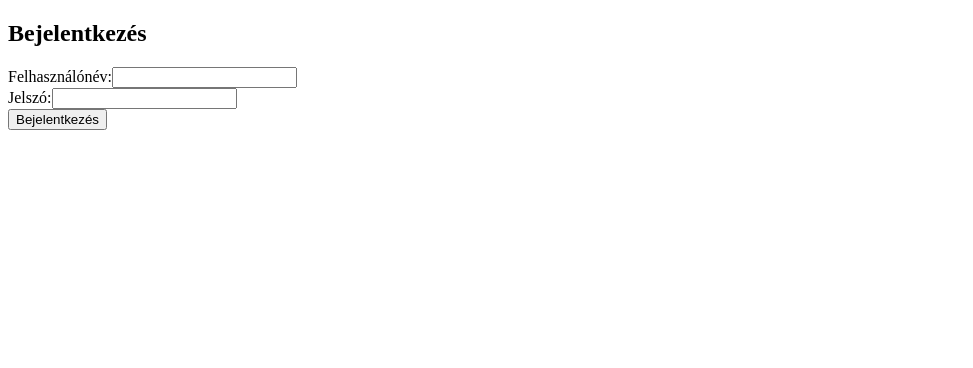
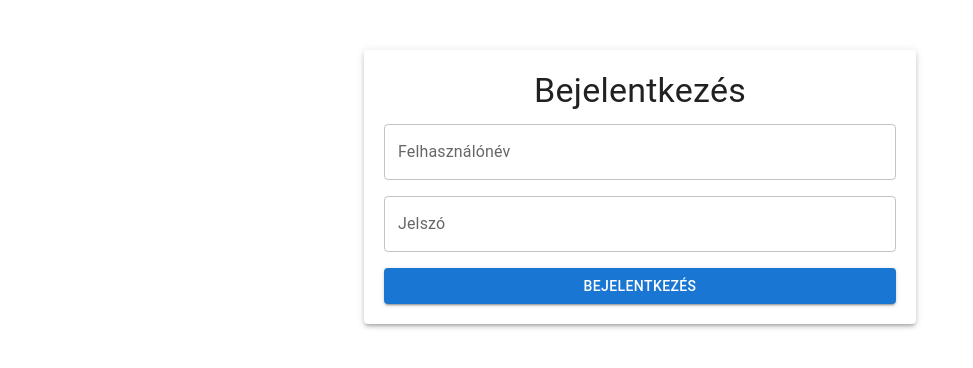
Before and after one commit to nagyp997/photo-gallery, a React (Create React App) app in the folder photo-gallery-frontend/: page / in a window 1280 px wide. Shown: the top 368 px of the page, without its empty margins (0-973 px from the left). Built offline with nearby package versions, Linux system fonts and the light colour scheme.

Commit message:
login page frontend development using Material UI

```diff
--- a/photo-gallery-frontend/package.json
+++ b/photo-gallery-frontend/package.json
@@ -3,6 +3,10 @@
   "version": "1.0.0",
   "private": true,
   "dependencies": {
+    "@emotion/react": "^11.14.0",
+    "@emotion/styled": "^11.14.0",
+    "@mui/icons-material": "^6.4.2",
+    "@mui/material": "^6.4.2",
     "axios": "^1.4.0",
     "react": "^18.2.0",
     "react-dom": "^18.2.0",
--- a/photo-gallery-frontend/src/components/Album.js
+++ b/photo-gallery-frontend/src/components/Album.js
@@ -1,5 +1,5 @@
 import React, { useState, useEffect } from 'react';
-import { fetchAlbums } from '../api/api'; // Ellenőrizd, hogy ez helyes
+import { fetchAlbums } from '../api/api';
 
 const Album = () => {
     const [albums, setAlbums] = useState([]);
--- a/photo-gallery-frontend/src/components/Login.js
+++ b/photo-gallery-frontend/src/components/Login.js
@@ -1,6 +1,7 @@
 import React, { useState } from 'react';
-import { login } from '../api/api'; // Az API hívás a backendhez
 import { useNavigate } from 'react-router-dom';
+import { login } from '../api/api';
+import { Container, TextField, Button, Typography, Box, Paper } from '@mui/material';
 
 const Login = () => {
     const [formData, setFormData] = useState({ username: '', password: '' });
@@ -14,41 +15,48 @@ const Login = () => {
     const handleSubmit = async (e) => {
         e.preventDefault();
         try {
-            const { data } = await login(formData); // API hívás a backendhez
-            localStorage.setItem('token', data.token); // A token elmentése
-            navigate('/gallery'); // Sikeres bejelentkezés után irányítás a galériába
+            const { data } = await login(formData);
+            localStorage.setItem('token', data.token);
+            navigate('/gallery');
         } catch (err) {
-            setError('Hibás felhasználónév vagy jelszó');
+            setError('❌ Hibás felhasználónév vagy jelszó!');
             console.error(err);
         }
     };
 
     return (
-        <div>
-            <h2>Bejelentkezés</h2>
+        <Container maxWidth="sm">
+            <Paper elevation={3} style={{ padding: '20px', marginTop: '50px', textAlign: 'center' }}>
+                <Typography variant="h4" gutterBottom>Bejelentkezés</Typography>
                 <form onSubmit={handleSubmit}>
-                <div>
-                    <label>Felhasználónév:</label>
-                    <input
-                        type="text"
+                    <Box mb={2}>
+                        <TextField
+                            fullWidth
+                            label="Felhasználónév"
                             name="username"
                             value={formData.username}
                             onChange={handleChange}
+                            variant="outlined"
                         />
-                </div>
-                <div>
-                    <label>Jelszó:</label>
-                    <input
+                    </Box>
+                    <Box mb={2}>
+                        <TextField
+                            fullWidth
                             type="password"
+                            label="Jelszó"
                             name="password"
                             value={formData.password}
                             onChange={handleChange}
+                            variant="outlined"
                         />
-                </div>
-                <button type="submit">Bejelentkezés</button>
+                    </Box>
+                    {error && <Typography color="error">{error}</Typography>}
+                    <Button type="submit" variant="contained" color="primary" fullWidth>
+                        Bejelentkezés
+                    </Button>
                 </form>
-            {error && <p>{error}</p>}
-        </div>
+            </Paper>
+        </Container>
     );
 };
 
```
Also changed, not shown: 1 other file (tests, documents, lock files or other folders). Lines whose indentation alone changed are shown as unchanged.
